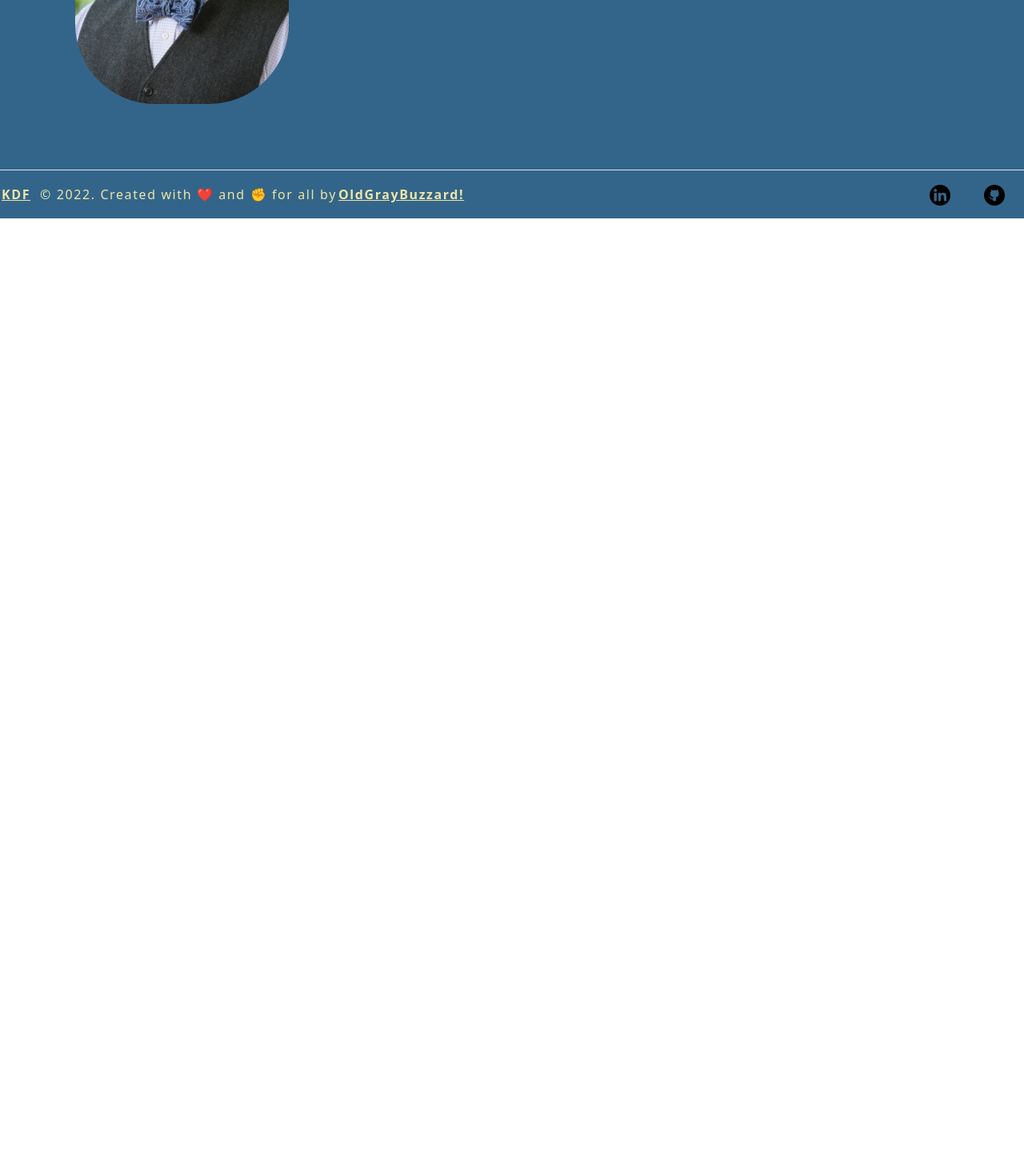
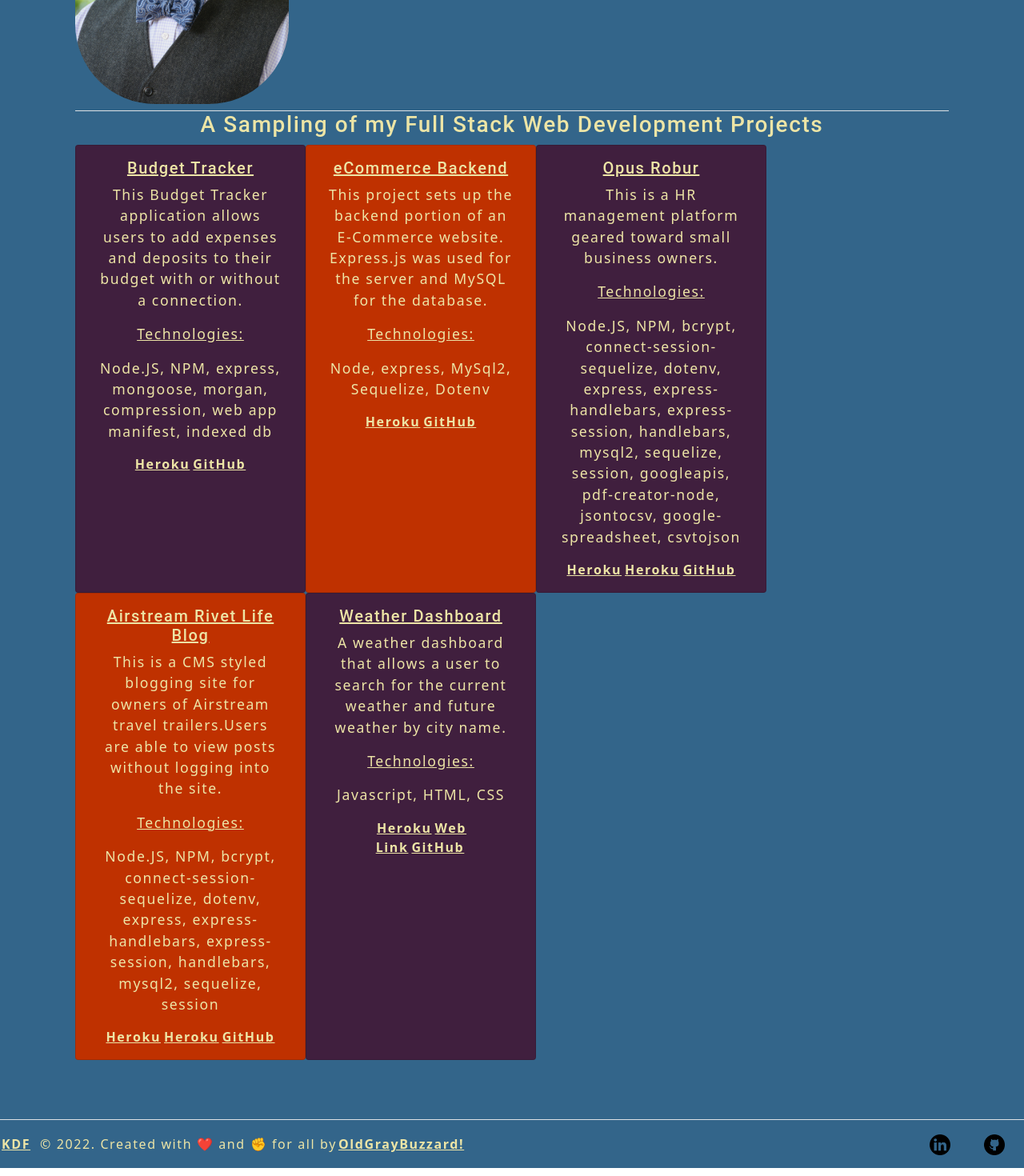
Before and after one commit to oldgraybuzzard/kendall-felder-portfolio, a React (Create React App) app: page / in a window 1280 px wide. Shown: the part 420-1890 px from the top of the page at 80% size. Before the commit the page ends 800 px from the top, so only its background shows below. Built offline with nearby package versions, Linux system fonts and the light colour scheme.

Commit message:
just a sampling added (mpv) more to be added later

```diff
--- a/src/App.js
+++ b/src/App.js
@@ -5,8 +5,9 @@ import './index.css';
 
 
 // import indiviual pages here
+import Nav from './components/Nav';
 import About from './components/About';
-import Nav from './components/Nav';
+import Portfolio from './components/Portfolio';
 import Footer from './components/Footer';
 
 function App() {
@@ -15,6 +16,7 @@ function App() {
       <Nav></Nav>
       <main>
         <About></About>
+        <Portfolio></Portfolio>
       </main>
       <Footer></Footer>
 
--- a/src/components/Portfolio/index.js
+++ b/src/components/Portfolio/index.js
@@ -3,8 +3,67 @@ import { capitalizeFirstLetter } from '../../utils/helpers';
 
 function Portfolio () {
   return (
-    <div>
-
+    <div className="border-top">
+       <h3 className="text-center">
+        A Sampling of my Full Stack Web Development Projects
+      </h3>
+      <div className="container">
+        <div className="row">
+          <div className="card" style={{backgroundColor: "#401F3E", width: "18rem"}}>
+            <div className="card-body">
+              <h5 className="card-title"><u>Budget Tracker</u></h5>
+              <p className="card-text">This Budget Tracker application allows users to add expenses and deposits to their budget with or without a connection.</p>
+                <p><u>Technologies:</u></p>
+                <p>Node.JS, NPM, express, mongoose, morgan, compression, web app manifest, indexed db</p>
+              <a href="https://stormy-bayou-15795.herokuapp.com/">Heroku</a>
+              <a href="https://github.com/oldgraybuzzard/super-carnival.git">GitHub</a>
+            </div>
+          </div>
+          <div className="card" style={{backgroundColor: "#BF3100",width: "18rem"}}>
+            <div className="card-body">
+                <h5 className="card-title"><u>eCommerce Backend</u></h5>
+                <p className="card-text">This project sets up the backend portion of an E-Commerce website. Express.js was used for the server and MySQL for the database.</p>
+                <p><u>Technologies:</u></p>
+                <p>Node, express, MySql2, Sequelize, Dotenv</p>
+              <a href="https://stormy-bayou-15795.herokuapp.com/">Heroku</a>
+                <a href="https://github.com/oldgraybuzzard/crispy-potato.git">GitHub</a>
+            </div>
+          </div>
+          <div className="card" style={{backgroundColor: "#401F3E", width: "18rem"}}>
+            <div className="card-body">
+              <h5 className="card-title"><u>Opus Robur</u></h5>
+              <p className="card-text">This is a HR management platform geared toward small business owners.</p>
+              <p><u>Technologies:</u></p>
+                <p>Node.JS, NPM, bcrypt, connect-session-sequelize, dotenv, express, express-handlebars, express-session, handlebars, mysql2, sequelize, session, googleapis, pdf-creator-node, jsontocsv, google-spreadsheet, csvtojson</p>
+              <a href="https://stormy-bayou-15795.herokuapp.com/">Heroku</a>
+              <a href="https://rocky-depths-18609.herokuapp.com/">Heroku</a>
+              <a href="https://github.com/oldgraybuzzard/opus-robur.git">GitHub</a>
+            </div>
+          </div>
+          <div className="card" style={{backgroundColor: "#BF3100",width: "18rem"}}>
+            <div className="card-body">
+                <h5 className="card-title"><u>Airstream Rivet Life Blog</u></h5>
+                <p className="card-text">This is a CMS styled blogging site for owners of Airstream travel trailers.Users are able to view posts without logging into the site.</p>
+                <p><u>Technologies:</u></p>
+                <p>Node.JS, NPM, bcrypt, connect-session-sequelize, dotenv, express, express-handlebars, express-session, handlebars, mysql2, sequelize, session</p>
+              <a href="https://stormy-bayou-15795.herokuapp.com/">Heroku</a>
+                <a href="https://arcane-earth-71904.herokuapp.com/">Heroku</a>
+                <a href="https://github.com/oldgraybuzzard/aluminum_rivet_life.git">GitHub</a>
+            </div>
+          </div>
+          <div className="card" style={{backgroundColor: "#401F3E", width: "18rem"}}>
+            <div className="card-body">
+              <h5 className="card-title"><u>Weather Dashboard</u></h5>
+              <p className="card-text">A weather dashboard that allows a user to search for the current weather and future weather by city name.</p>
+              <p><u>Technologies:</u></p>
+                <p>Javascript, HTML, CSS</p>
+              <a href="https://stormy-bayou-15795.herokuapp.com/">Heroku</a>
+              <a href="https://oldgraybuzzard.github.io/weather-dashboard/">Web Link</a>
+              <a href="https://github.com/oldgraybuzzard/weather-dashboard.git">GitHub</a>
+            </div>
+          </div>
+        </div>
+      </div>
     </div>
   )
 }
--- a/src/index.css
+++ b/src/index.css
@@ -281,6 +281,14 @@ textarea {
 	margin-bottom: 25px;
 }
 
+.card a:hover {
+  color: #00b894
+}
+
+.card a {
+  color: var(--primary)
+}
+
 button {
 	background: var(--primary);
 	border: 0;
```
